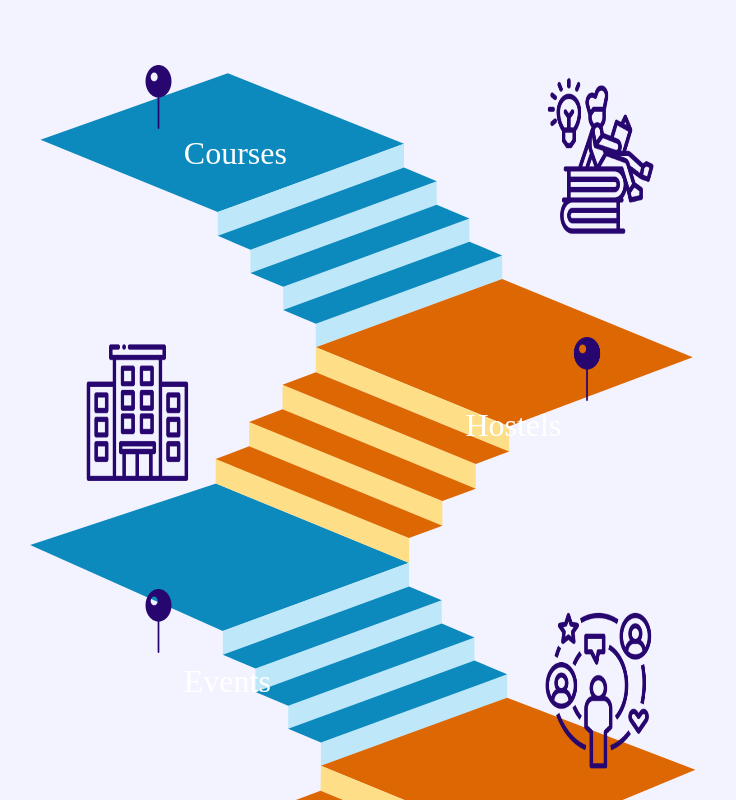
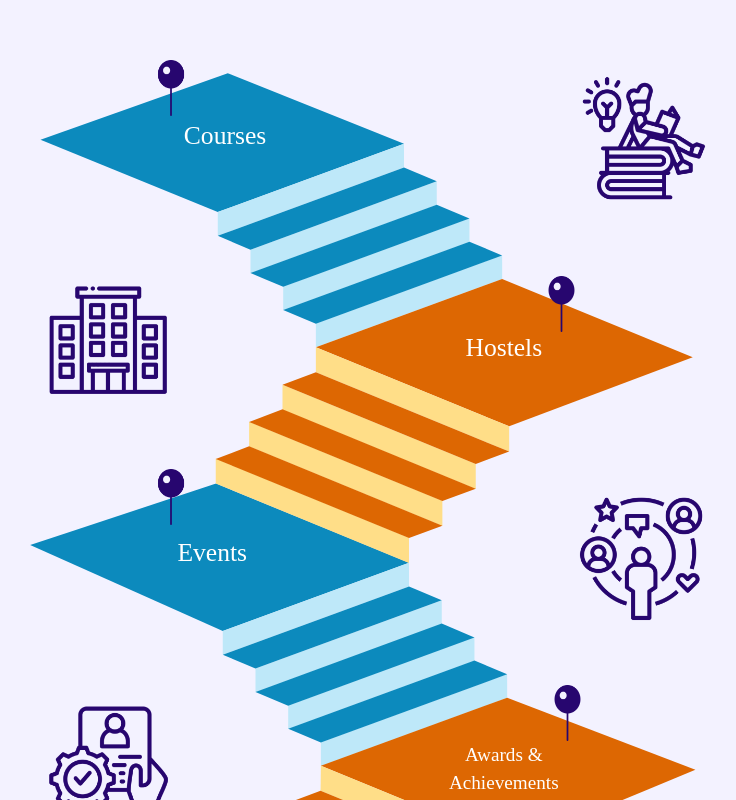
Before and after one commit to Aaditya-T/bbit-website, a Next.js app: page / in a window 1280 px wide. Shown: the part 1500-2300 px from the top of the page, without its empty margins (277-1013 px from the left). Built offline with nearby package versions, Linux system fonts and the light colour scheme; a web font is replaced by a local one.

Commit message:
staircase fixed!!

```diff
--- a/pages/index.js
+++ b/pages/index.js
@@ -254,56 +254,55 @@ const Home = () => {
         </motion.div>
 
         <div className="relative m-[10vh_auto_70vh] w-[52vw] text-white font-OrelegaOne">
-          <div className="absolute top-0 left-0 w-[1vh] h-auto">
+  <div className="absolute top-0 left-0 w-full h-auto">
     {stairCase}
   </div>
-          <div className="relative z-[10vh] mt-[20vh]">
+  <div className="relative z-10 mt-[20vh]">
     <img
-              className="absolute w-[45vw] h-[120vh] ml-[4vw]"
+      className="w-[60vw] h-auto ml-[1vw]"
       src="/home/staircase/sideStuff.png"
       alt="ellipse"
     />
-
-            <div className="flex items-center m-[2vh] relative ml-[8vw]">
+    <div className="absolute inset-0 flex flex-col justify-around items-center">
+      <div className="relative flex items-center w-full ml-[8vw]">
         <img
-                className="w-[4vw] h-[8vh] -mt-[7vh] transition transform duration-300 ease-in-out hover:scale-110 "
+          className="absolute -mt-[20vh] ml-[5vw] w-[4vw] h-[7vh] transition transform duration-300 ease-in-out hover:scale-110"
           src="/home/staircase/pin.png"
-                alt="ellipse"
+          alt="pin"
         />
-              <p className="mt-[7vh] text-[4vh]">Courses</p>
+        <p className="absolute text-[2vw] ml-[8vw] -mt-[8vh]">Courses</p>
       </div>
-
-            <div className="flex items-center mt-[21vh] ml-[34vw]">
-              <p className="mt-[7vh] text-[4vh]">Hostels</p>
+      <div className="relative flex items-center w-full justify-center ml-[34vw]">
+        <p className="absolute text-[2vw] mr-[12vw] -mt-[2vh]">Hostels</p>
         <img
-                className="w-[4vw] h-[8vh] -mt-[7vh] transition transform duration-300 ease-in-out hover:scale-110"
+          className="absolute -mt-[13vh] mr-[3vw] w-[4vw] h-[7vh] transition transform duration-300 ease-in-out hover:scale-110"
           src="/home/staircase/pin.png"
-                alt="ellipse"
+          alt="pin"
         />
       </div>
-
-            <div className="flex items-center mt-[21vh] ml-[8vw]">
+      <div className="relative flex items-center w-full justify-start ml-[8vw]">
         <img
-                className="w-[4vw] h-[8vh] -mt-[10vh] transition transform duration-300 ease-in-out hover:scale-110"
+          className="absolute -mt-[12vh] ml-[5vw] w-[4vw] h-[7vh] transition transform duration-300 ease-in-out hover:scale-110"
           src="/home/staircase/pin.png"
-                alt="ellipse"
+          alt="pin"
         />
-              <p className="mt-[5vh] text-[4vh]">Events</p>
+        <p className="absolute text-[2vw] ml-[7.5vw] mt-[2vh]">Events</p>
       </div>
-
-            <div className="flex align-top mt-[28vh] ml-[27vw]">
-              <p className="-mt-[1vh] text-[3.5vh] ml-[4.5vw] text-center">
+      <div className="relative flex items-center w-full justify-center ml-[22vw]">
+        <p className="absolute text-[1.5vw] text-center mt-[9vh]">
           Awards & <br />
           Achievements
         </p>
         <img
-                className="w-[4vw] h-[8vh] -mt-[6vh] transition transform duration-300 ease-in-out hover:scale-110"
+          className="absolute -mt-[5vh] ml-[10vw] w-[4vw] h-[7vh] transition transform duration-300 ease-in-out hover:scale-110"
           src="/home/staircase/pin.png"
-                alt="ellipse"
+          alt="pin"
         />
       </div>
     </div>
   </div>
+</div>
+
 
         <div className="relative w-[80vw] h-[200vh]">
           <div className="relative top-0 left-0 w-full h-full">
--- a/styles/globals.css
+++ b/styles/globals.css
@@ -99,7 +99,7 @@ body {
   margin-top: 3rem;
   font: 10rem 'Orelega One', cursive;
 } */
-
+/*
 @media (min-width: 768px) {
   .pin-group {
     margin: 4rem 0;
@@ -130,4 +130,4 @@ body {
     margin-left: 0;
     margin-top: 1rem;
   }
-}
+} */
```
Lines whose indentation alone changed are shown as unchanged.
